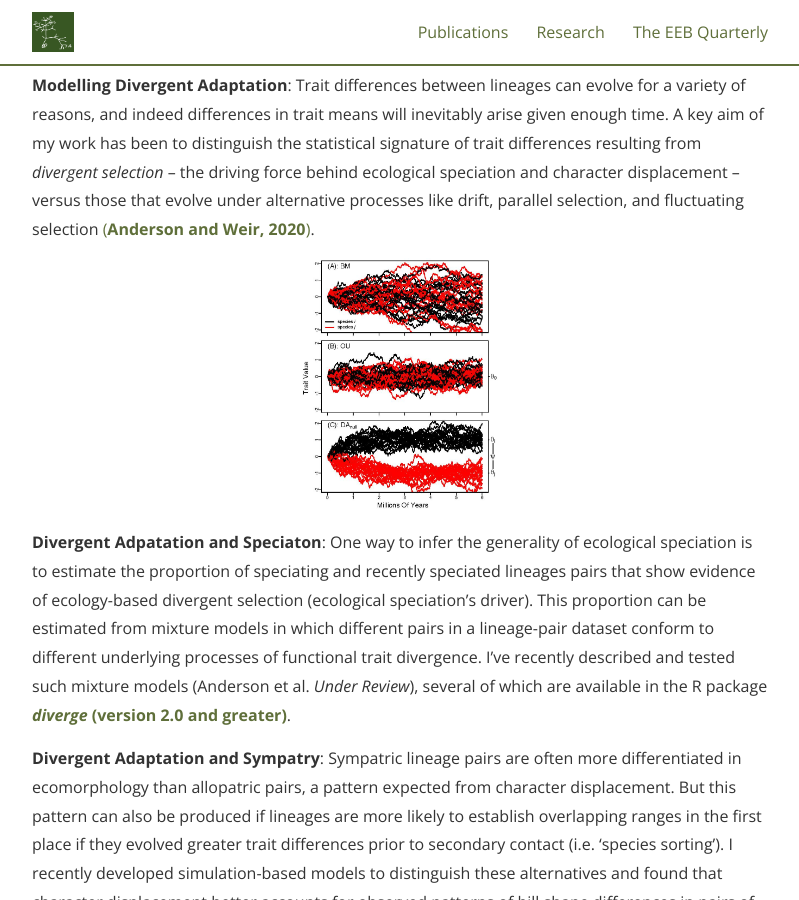
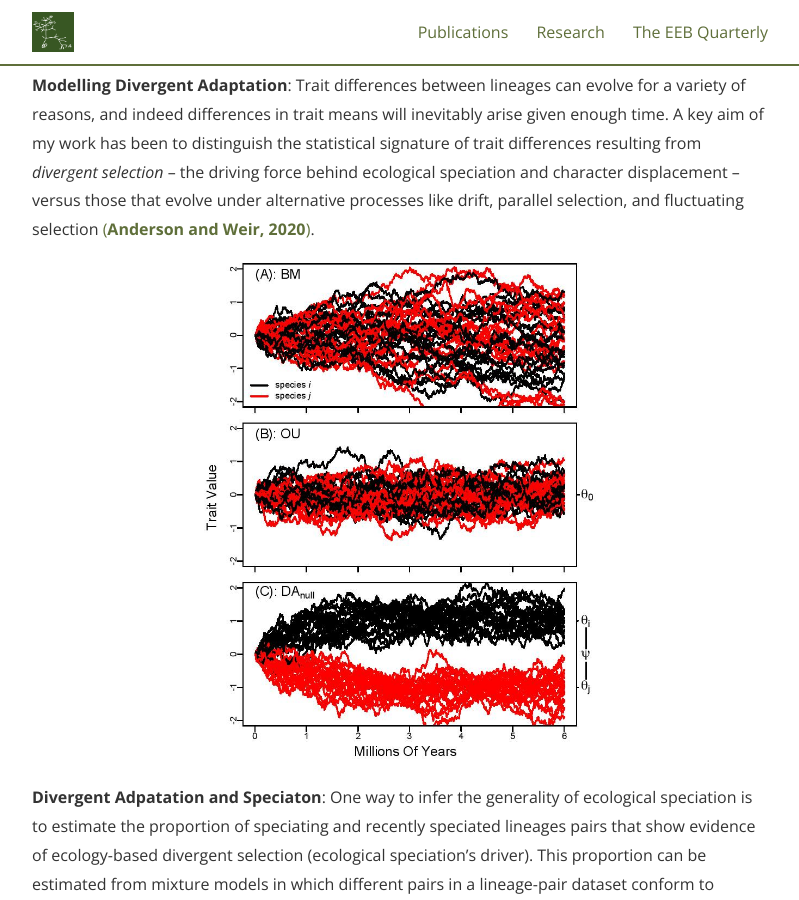
Before and after one commit to SeanASAnderson/SeanASAnderson.github.io, a Jekyll site: the page built from research.md, in a window 1280 px wide and 900 px high, scrolled down 1689 px. Shown: the whole window, without its empty margins (240-1039 px from the left). Built offline with Jekyll 4.4.1, drawn with Linux system fonts in a browser that asks for light colours; nearby versions of some CDN libraries; some web fonts are replaced.

Commit message:
changing image size in research page

```diff
--- a/research.md
+++ b/research.md
@@ -34,7 +34,7 @@
 
 **Modelling Divergent Adaptation**: Trait differences between lineages can evolve for a variety of reasons, and indeed differences in trait means will inevitably arise given enough time. A key aim of my work has been to distinguish the statistical signature of trait differences resulting from *divergent selection* -- the driving force behind ecological speciation and character displacement -- versus those that evolve under alternative processes like drift, parallel selection, and fluctuating selection [(**Anderson and Weir, 2020**)](https://doi.org/10.1086/710338).
 
-<img src="/assets/aw2020_fig1.jpg" alt="aw2020fig1" style="width:200px;"/>
+<img src="/assets/aw2020_fig1.jpg" alt="aw2020fig1" style="width:400px;"/>
 
 **Divergent Adpatation and Speciaton**: One way to infer the generality of ecological speciation is to estimate the proportion of speciating and recently speciated lineages pairs that show evidence of ecology-based divergent selection (ecological speciation's driver). This proportion can be estimated from mixture models in which different pairs in a lineage-pair dataset conform to different underlying processes of functional trait divergence. I've recently described and tested such mixture models (Anderson et al. *Under Review*), several of which are available in the R package [***diverge*** **(version 2.0 and greater)**](https://cran.r-project.org/web/packages/diverge/index.html).
 
```
